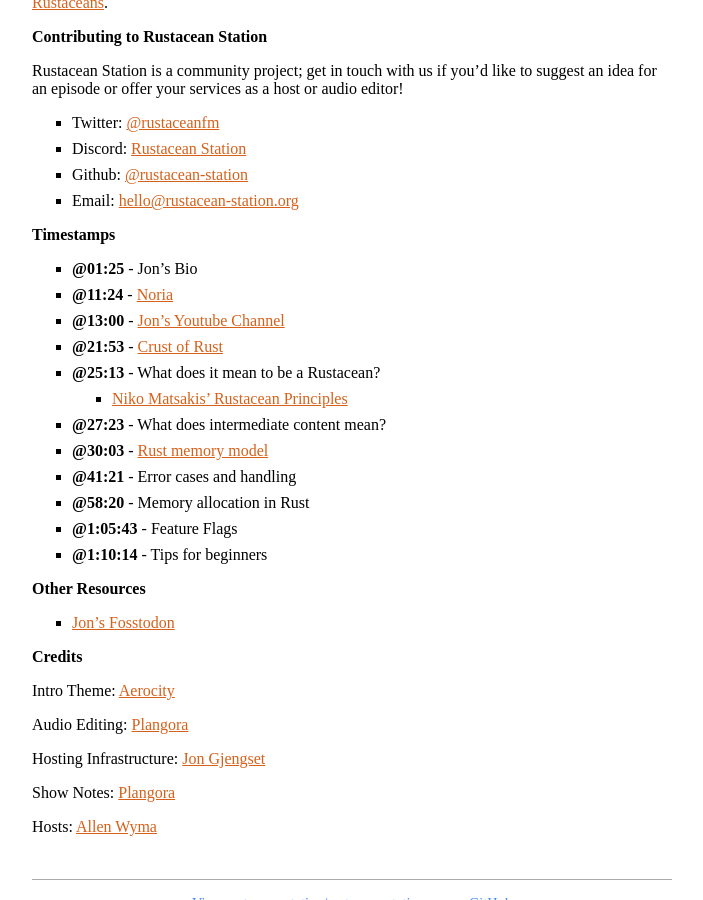
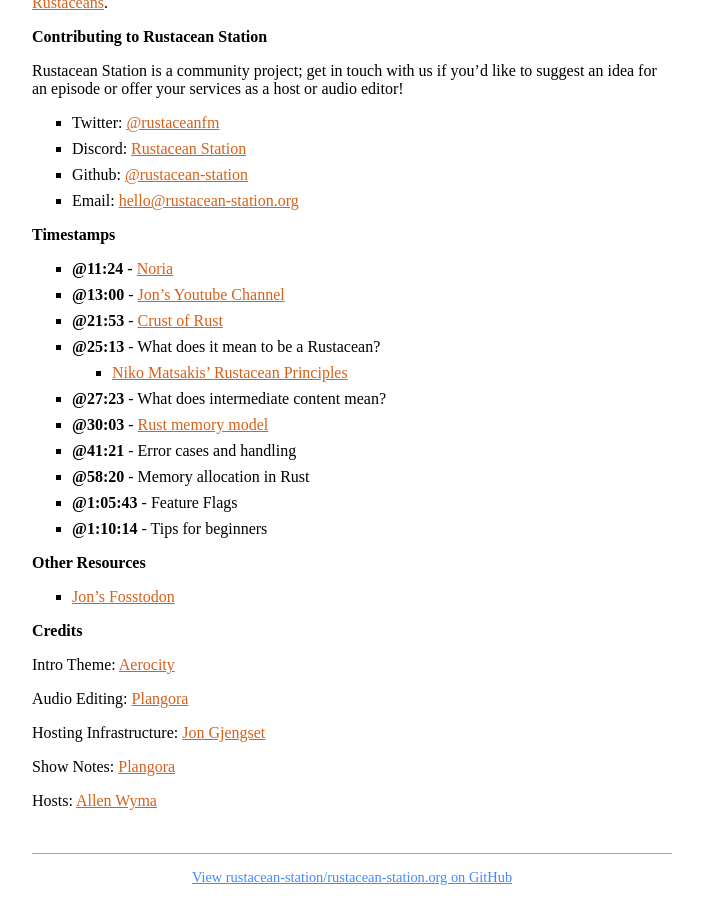
Before and after one commit to rustacean-station/rustacean-station.org, a Jekyll site: the page built from _episodes/038-jon-gjengset.md, in a window 1280 px wide and 900 px high, scrolled down 676 px. Shown: the whole window, without its empty margins (288-991 px from the left). Built offline with Jekyll 4.4.1, drawn with Linux system fonts in a browser that asks for light colours.

Commit message:
Update _episodes/038-jon-gjengset.md

```diff
--- a/_episodes/038-jon-gjengset.md
+++ b/_episodes/038-jon-gjengset.md
@@ -19,7 +19,6 @@
 
 ## Timestamps
 
-- [@01:25] - Jon's Bio
 - [@11:24] - [Noria](https://github.com/mit-pdos/noria)
 - [@13:00] - [Jon's Youtube Channel](https://www.youtube.com/c/JonGjengset)
 - [@21:53] - [Crust of Rust](https://www.youtube.com/watch?v=rAl-9HwD858&list=PLqbS7AVVErFiWDOAVrPt7aYmnuuOLYvOa)
```
